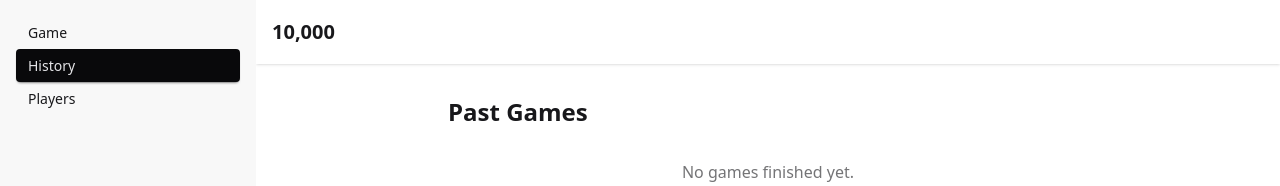
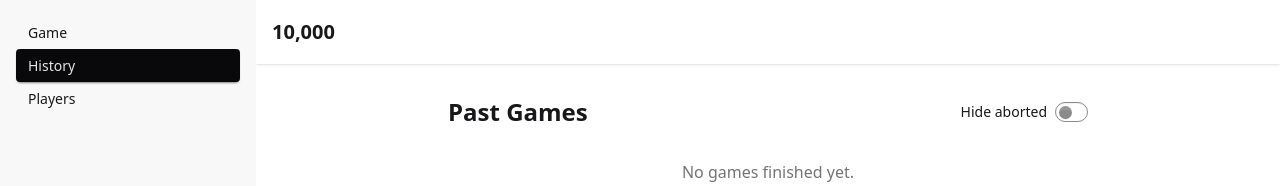
Before and after one commit to TheHippo/10k, a Nuxt app: page /history in a window 1280 px wide. Shown: the top 186 px of the page. Built offline with nearby package versions, Linux system fonts and the light colour scheme.

Commit message:
Add "Hide Aborted" toggle to filter game history by winner score threshold

```diff
--- a/app/pages/history.vue
+++ b/app/pages/history.vue
@@ -1,4 +1,5 @@
 <script setup lang="ts">
+import { ref, computed } from 'vue'
 import { db } from '~/db'
 import type { Game, GamePlayer } from '~/db'
 
@@ -27,13 +28,24 @@ const finishedGames = useLiveQuery<FinishedGameSummary[]>(async () => {
     return { game, players: playersSorted, winnerName: winner?.playerName ?? 'Unknown', winnerScore: winner?.totalScore ?? 0 }
   }))
 }, [])
+
+const hideAborted = ref(false)
+const displayedGames = computed(() =>
+  hideAborted.value ? finishedGames.value.filter(s => s.winnerScore >= 10000) : finishedGames.value
+)
 </script>
 
 <template>
-  <h1>Past Games</h1>
-  <p v-if="finishedGames.length === 0" class="text-base-content/60 text-center mt-8">No games finished yet.</p>
+  <div class="flex justify-between items-center mb-4">
+    <h1 class="mb-0">Past Games</h1>
+    <label class="flex items-center gap-2 text-sm cursor-pointer">
+      <span>Hide aborted</span>
+      <input type="checkbox" v-model="hideAborted" class="toggle toggle-sm" />
+    </label>
+  </div>
+  <p v-if="displayedGames.length === 0" class="text-base-content/60 text-center mt-8">No games finished yet.</p>
   <div class="space-y-4">
-    <AppCard v-for="summary in finishedGames" :key="summary.game.id" shadow="shadow-sm" compact>
+    <AppCard v-for="summary in displayedGames" :key="summary.game.id" shadow="shadow-sm" compact>
       <div class="flex justify-between items-center">
         <span class="text-sm text-base-content/60 font-medium">
           {{ summary.game.startedAt.toLocaleDateString() }}
```
